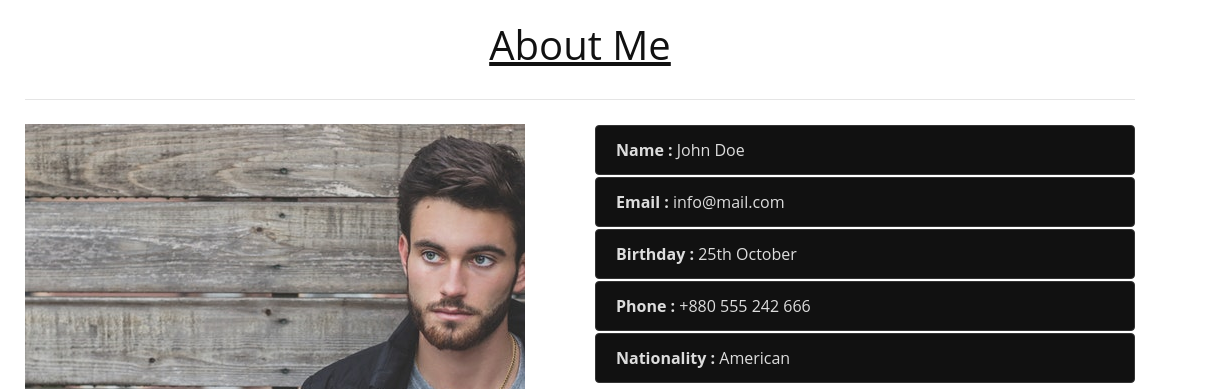
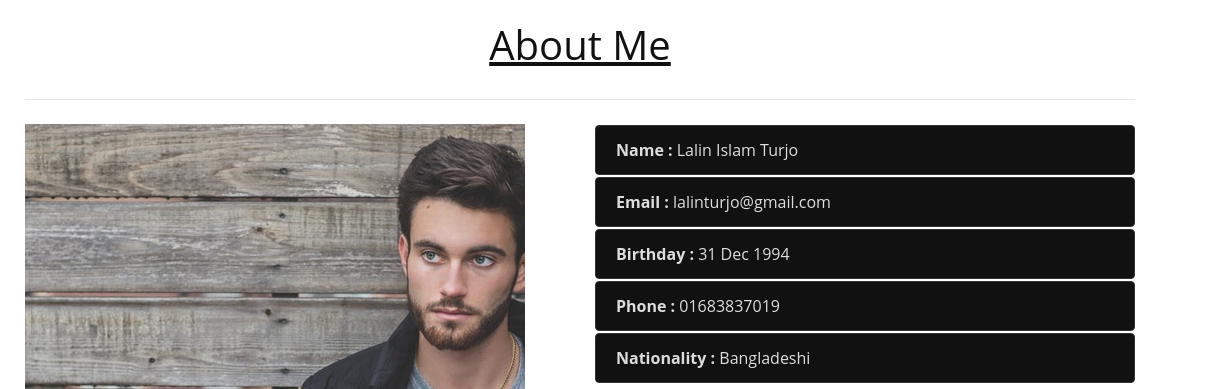
Before and after one commit to LalinTurjo/LalinTurjo.github.io, a plain HTML site: page index.html in a window 1280 px wide. Shown: the part 780-1169 px from the top of the page, 60-1280 px from the left. Drawn offline with Linux system fonts and the light colour scheme; animation ran at ten frames a second.

Commit message:
third commit

```diff
--- a/index.html
+++ b/index.html
@@ -51,7 +51,7 @@
         <h4>Edge<span class="brand-text">View</span></h4>
         <div class="brand-overlay">
           <img src="images/profile.jpeg" class="brand-profile" alt="Profile">
-          <h5 class="py-2">Hi! I'm John Doe</h4>
+          <h5 class="py-2">Hi! I'm Lalin</h4>
           <h5 class="text-dark">Greetings!</h5>
         </div>
         <div class="toggle">&#9776;</div>
@@ -141,11 +141,11 @@
         </div>
         <div class="col-lg-6 col-md-6 col-sm-12 col-xs-12 wow fadeInRight">
           <ul class="list-group">
-            <li class="list-group-item bc-portfolio-list"><strong>Name : </strong>John Doe</li>
-            <li class="list-group-item bc-portfolio-list"><strong>Email : </strong>info@mail.com</li>
-            <li class="list-group-item bc-portfolio-list"><strong>Birthday : </strong>25th October</li>
-            <li class="list-group-item bc-portfolio-list"><strong>Phone : </strong>+880 555 242 666</li>
-            <li class="list-group-item bc-portfolio-list"><strong>Nationality : </strong>American</li>
+            <li class="list-group-item bc-portfolio-list"><strong>Name : </strong>Lalin Islam Turjo</li>
+            <li class="list-group-item bc-portfolio-list"><strong>Email : </strong>lalinturjo@gmail.com</li>
+            <li class="list-group-item bc-portfolio-list"><strong>Birthday : </strong>31 Dec 1994</li>
+            <li class="list-group-item bc-portfolio-list"><strong>Phone : </strong>01683837019</li>
+            <li class="list-group-item bc-portfolio-list"><strong>Nationality : </strong>Bangladeshi</li>
           </ul>
           <br>
           <h4 class="py-2 theme-about-h4">My workflow</h4>
```
